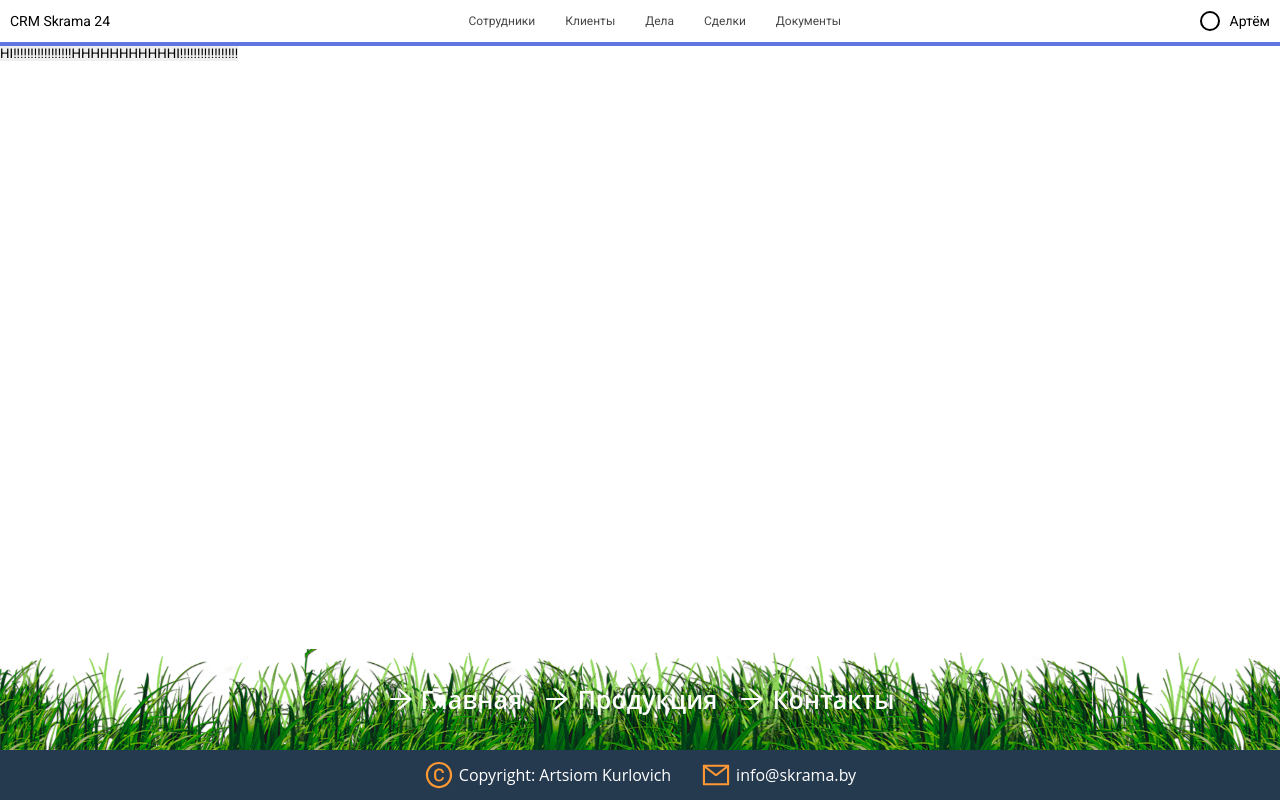
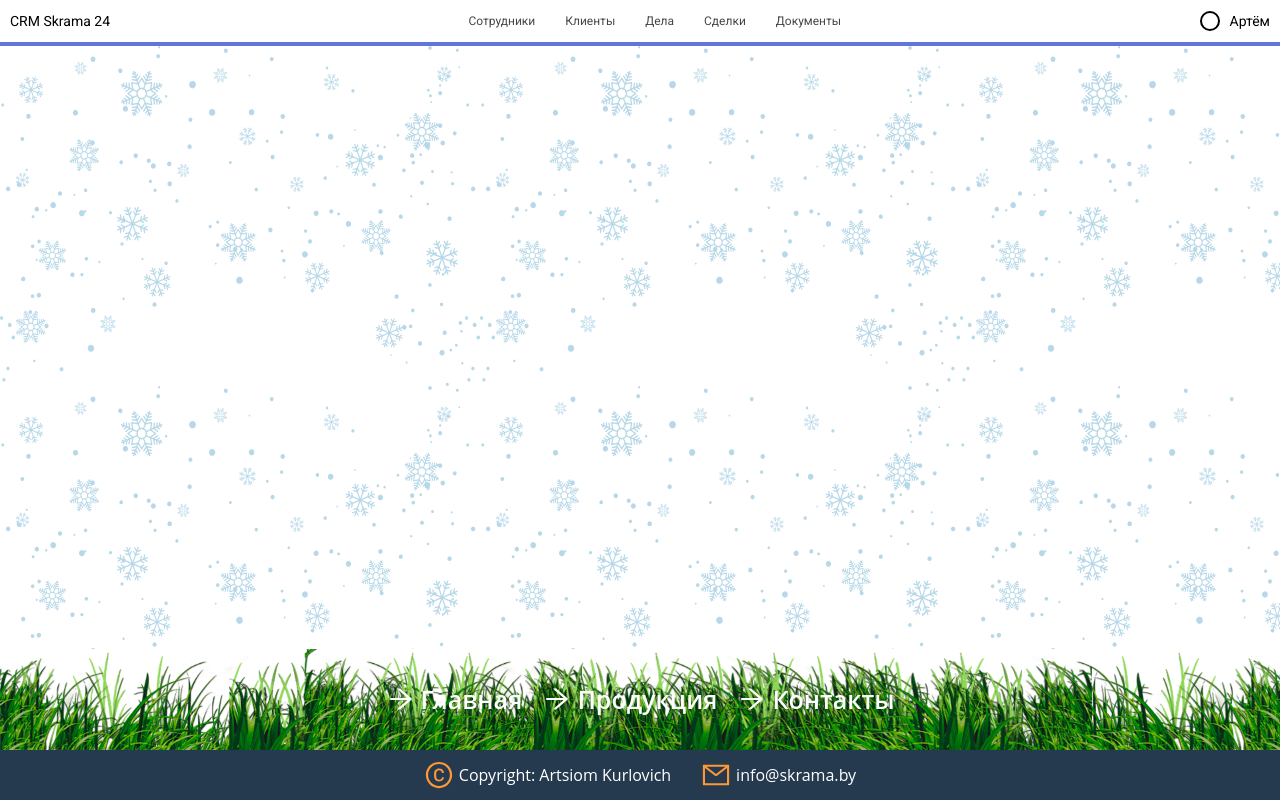
Before and after one commit to akurlovich/CRM-client, a React (Create React App) app: page / in a window 1280 px wide. Built offline with nearby package versions, Linux system fonts and the light colour scheme; no server answers.

Commit message:
feat: bg image

```diff
--- a/src/components/Home/Home.tsx
+++ b/src/components/Home/Home.tsx
@@ -21,15 +21,15 @@ const HomeInner: FC = () => {
   }, []);
 
   return (
-    <main className="main__wrapper">
-      <button
+    <main className="main">
+      {/* <button
         onClick={onclickbutton}
         className="div">HI!!!!!!!!!!!!!!!!!
       </button>
       <button
         onClick={onclickbutton2}
         className="div">HHHHHHHHHHHI!!!!!!!!!!!!!!!!!
-      </button>
+      </button> */}
     </main>
   );
 };
--- a/src/components/Home/home.scss
+++ b/src/components/Home/home.scss
@@ -1,9 +1,10 @@
 .main {
+  background-image: url('../../assets/main-bg.png') ;
+  width: 100%;
+  flex: 1 1 auto;
 
   &__wrapper {
-    width: 100%;
-    flex: 1 1 auto;
     // height: 68vh;
-    background: rgba(255,255,255, 0.4);
+    // background: rgba(255,255,255, 0.4);
   }
 }
--- a/src/scss/_variable.scss
+++ b/src/scss/_variable.scss
@@ -4,6 +4,7 @@
   --text-color-secondary: #474747;
   --text-color-light-secondary: #a3a3a3;
   --text-color-light-invert: #f2f2f2;
+  --bg-color-main: #f6f5f0;
   --bg-color-secondary: #bababa;
   --bg-color-light-secondary: #f2f2f2;
   --bg-color-janus: #191919;
```
Also changed, not shown: src/assets/main-bg.png (added).
